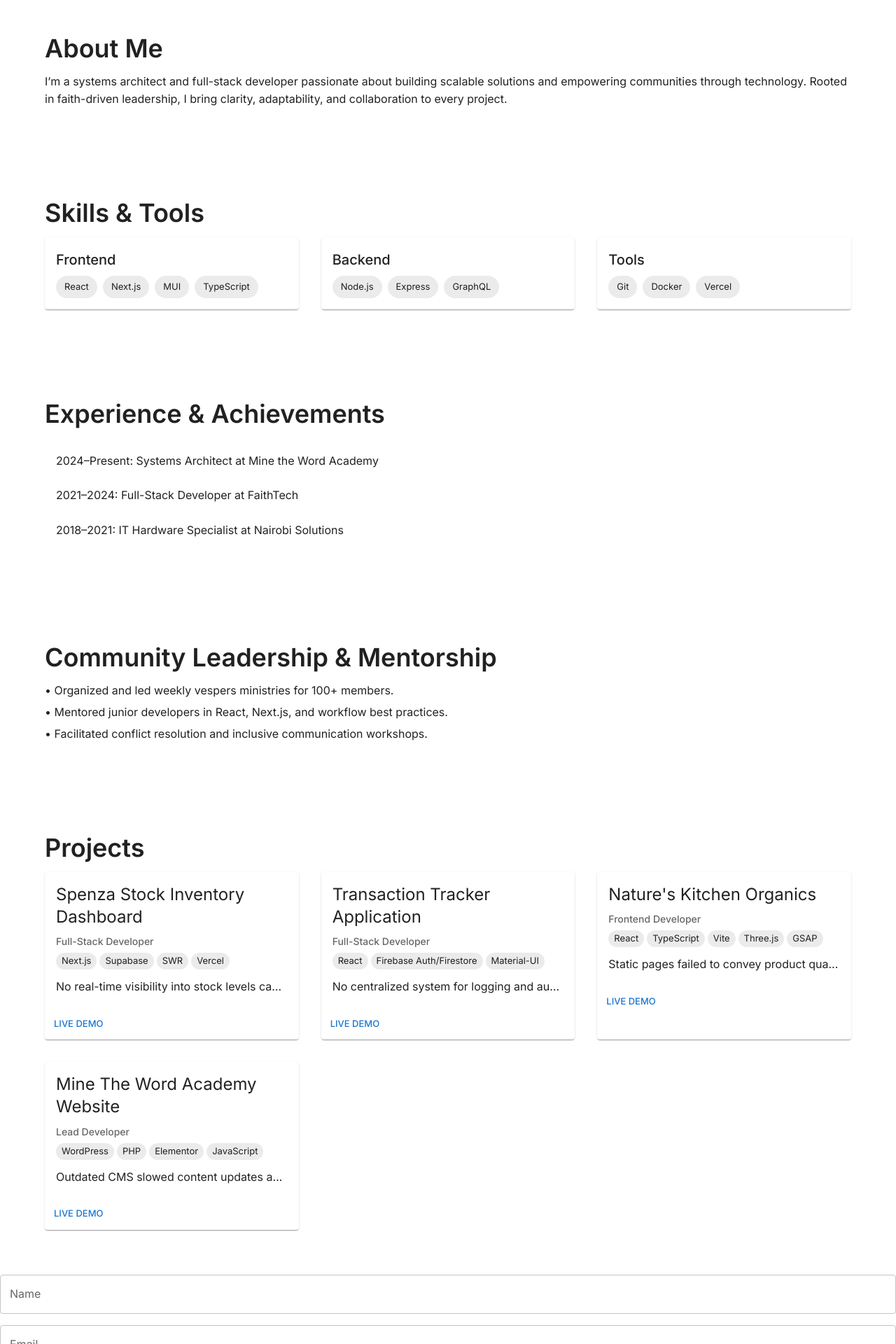
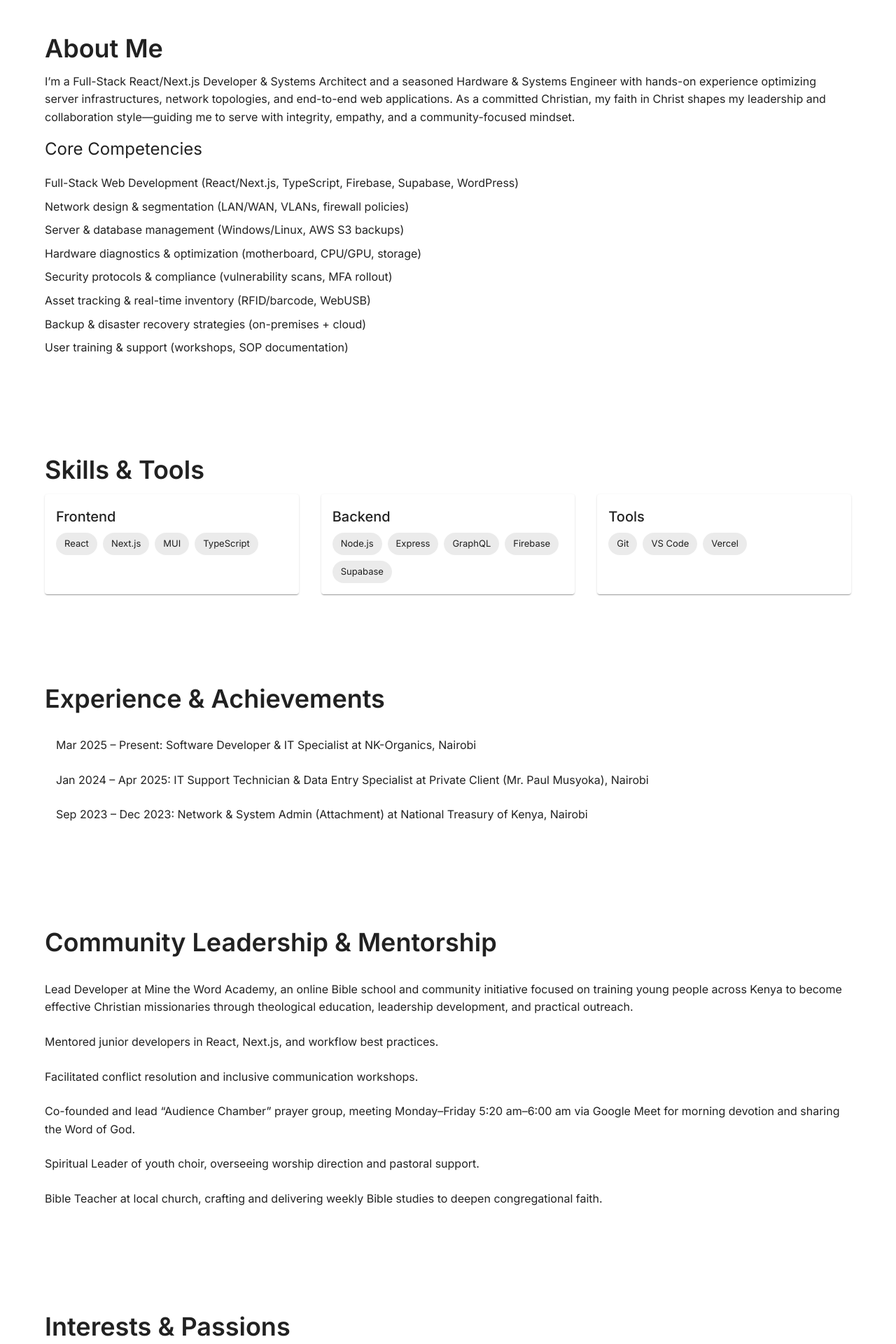
Before and after one commit to Maogast/magaredev, a Next.js app: page / in a window 1280 px wide. Shown: the part 880-2800 px from the top of the page at 70% size. Built offline with nearby package versions, Linux system fonts and the light colour scheme.

Commit message:
almost done with advanced features

```diff
--- a/src/app/page.tsx
+++ b/src/app/page.tsx
@@ -1,3 +1,5 @@
+// src/pages/index.tsx (or wherever your HomePage lives)
+
 import React from "react";
 import Header from "@/components/Header";
 import Hero from "@/components/Hero";
@@ -5,8 +7,9 @@ import About from "@/components/About";
 import Skills from "@/components/Skills";
 import Experience from "@/components/Experience";
 import Leadership from "@/components/Leadership";
+import Interests from "@/components/Interests";
 import Projects from "@/components/Projects";
-import ContactForm from "@/components/ContactForm";
+import ContactForm from "@/components/Contact";
 import Footer from "@/components/Footer";
 
 export default function HomePage() {
@@ -19,6 +22,10 @@ export default function HomePage() {
         <Skills />
         <Experience />
         <Leadership />
+
+        {/* NEW Interests Section */}
+        <Interests />
+
         <Projects />
         <ContactForm />
       </main>
--- a/src/components/About.tsx
+++ b/src/components/About.tsx
@@ -1,5 +1,11 @@
 import React from "react";
-import { Container, Typography } from "@mui/material";
+import {
+  Container,
+  Typography,
+  List,
+  ListItem,
+  ListItemText,
+} from "@mui/material";
 
 export default function About() {
   return (
@@ -7,12 +13,46 @@ export default function About() {
       <Typography variant="h2" gutterBottom>
         About Me
       </Typography>
-      <Typography>
-        I’m a systems architect and full-stack developer passionate about
-        building scalable solutions and empowering communities through
-        technology. Rooted in faith-driven leadership, I bring clarity,
-        adaptability, and collaboration to every project.
+
+      <Typography variant="body1" paragraph>
+        I’m a Full-Stack React/Next.js Developer & Systems Architect and a
+        seasoned Hardware & Systems Engineer with hands-on experience
+        optimizing server infrastructures, network topologies, and end-to-end
+        web applications. As a committed Christian, my faith in Christ shapes
+        my leadership and collaboration style—guiding me to serve with
+        integrity, empathy, and a community-focused mindset.
       </Typography>
+
+      <Typography variant="h5" gutterBottom>
+        Core Competencies
+      </Typography>
+
+      <List>
+        <ListItem disablePadding>
+          <ListItemText primary="Full-Stack Web Development (React/Next.js, TypeScript, Firebase, Supabase, WordPress)" />
+        </ListItem>
+        <ListItem disablePadding>
+          <ListItemText primary="Network design & segmentation (LAN/WAN, VLANs, firewall policies)" />
+        </ListItem>
+        <ListItem disablePadding>
+          <ListItemText primary="Server & database management (Windows/Linux, AWS S3 backups)" />
+        </ListItem>
+        <ListItem disablePadding>
+          <ListItemText primary="Hardware diagnostics & optimization (motherboard, CPU/GPU, storage)" />
+        </ListItem>
+        <ListItem disablePadding>
+          <ListItemText primary="Security protocols & compliance (vulnerability scans, MFA rollout)" />
+        </ListItem>
+        <ListItem disablePadding>
+          <ListItemText primary="Asset tracking & real-time inventory (RFID/barcode, WebUSB)" />
+        </ListItem>
+        <ListItem disablePadding>
+          <ListItemText primary="Backup & disaster recovery strategies (on-premises + cloud)" />
+        </ListItem>
+        <ListItem disablePadding>
+          <ListItemText primary="User training & support (workshops, SOP documentation)" />
+        </ListItem>
+      </List>
     </Container>
   );
 }
--- /dev/null
+++ b/src/components/Contact.tsx
@@ -0,0 +1,18 @@
+// src/pages/contact.tsx
+import React from "react";
+import { Container, Typography } from "@mui/material";
+import Social from "@/components/Social";
+
+export default function Contact() {
+  return (
+    <Container id="contact" sx={{ py: 8 }}>
+      <Typography variant="h2" gutterBottom>
+        Get in Touch
+      </Typography>
+      <Typography variant="body1" paragraph>
+        You can email me directly or find me on socials:
+      </Typography>
+      <Social />
+    </Container>
+  );
+}
--- a/src/components/ContactForm.tsx
+++ /dev/null
@@ -1,91 +0,0 @@
-"use client";
-
-import React from "react";
-import { Box, TextField, Button } from "@mui/material";
-import { useForm, Controller, SubmitHandler } from "react-hook-form";
-
-interface FormData {
-  name: string;
-  email: string;
-  message: string;
-}
-
-export default function ContactForm() {
-  const {
-    control,
-    handleSubmit,
-    reset,
-    formState: { errors, isSubmitting },
-  } = useForm<FormData>();
-
-  const onSubmit: SubmitHandler<FormData> = async (data) => {
-    console.log("Submitted data:", data);
-    // Your submission logic here (e.g., fetch to an API)
-    reset();
-  };
-
-  return (
-    <Box
-      component="form"
-      onSubmit={handleSubmit(onSubmit)}
-      sx={{ display: "flex", flexDirection: "column", gap: 2 }}
-    >
-      <Controller
-        name="name"
-        control={control}
-        defaultValue=""
-        rules={{ required: "Name is required" }}
-        render={({ field }) => (
-          <TextField
-            {...field}
-            label="Name"
-            error={!!errors.name}
-            helperText={errors.name?.message}
-            fullWidth
-          />
-        )}
-      />
-
-      <Controller
-        name="email"
-        control={control}
-        defaultValue=""
-        rules={{
-          required: "Email is required",
-          pattern: { value: /^\S+@\S+$/i, message: "Invalid email address" },
-        }}
-        render={({ field }) => (
-          <TextField
-            {...field}
-            label="Email"
-            error={!!errors.email}
-            helperText={errors.email?.message}
-            fullWidth
-          />
-        )}
-      />
-
-      <Controller
-        name="message"
-        control={control}
-        defaultValue=""
-        rules={{ required: "Message is required" }}
-        render={({ field }) => (
-          <TextField
-            {...field}
-            label="Message"
-            multiline
-            rows={4}
-            error={!!errors.message}
-            helperText={errors.message?.message}
-            fullWidth
-          />
-        )}
-      />
-
-      <Button type="submit" variant="contained" disabled={isSubmitting}>
-        {isSubmitting ? "Sending…" : "Send Message"}
-      </Button>
-    </Box>
-  );
-}
--- a/src/components/Experience.tsx
+++ b/src/components/Experience.tsx
@@ -2,9 +2,9 @@ import React from "react";
 import { Container, Typography, List, ListItem, ListItemText } from "@mui/material";
 
 const experiences = [
-  "2024–Present: Systems Architect at Mine the Word Academy",
-  "2021–2024: Full-Stack Developer at FaithTech",
-  "2018–2021: IT Hardware Specialist at Nairobi Solutions"
+  "Mar 2025 – Present: Software Developer & IT Specialist at NK-Organics, Nairobi",
+  "Jan 2024 – Apr 2025: IT Support Technician & Data Entry Specialist at Private Client (Mr. Paul Musyoka), Nairobi",
+  "Sep 2023 – Dec 2023: Network & System Admin (Attachment) at National Treasury of Kenya, Nairobi",
 ];
 
 export default function Experience() {
--- a/src/components/Header.tsx
+++ b/src/components/Header.tsx
@@ -1,22 +1,65 @@
+// src/components/Header.tsx
+"use client";
+
 import React from "react";
 import Link from "next/link";
-import { AppBar, Toolbar, Typography, Button } from "@mui/material";
+import { styled } from "@mui/material/styles";
+import AppBar from "@mui/material/AppBar";
+import Toolbar from "@mui/material/Toolbar";
+import Typography from "@mui/material/Typography";
+import Box from "@mui/material/Box";
+import Button, { ButtonProps } from "@mui/material/Button";
+
+// 1) Keep your gradient AppBar
+const GradientAppBar = styled(AppBar)({
+  background: "linear-gradient(90deg, #1CB5E0 0%, #000851 100%)",
+});
+
+// 2) Re-apply ButtonProps so TS knows about `component`, `href`, etc.
+const NavButton = styled(Button)<ButtonProps>(({ theme }) => ({
+  color: "#fff",
+  textTransform: "capitalize",
+  fontWeight: 500,
+  padding: theme.spacing(1, 2),
+  borderRadius: theme.shape.borderRadius,
+  transition: "background-color 0.3s ease",
+  "&:hover": {
+    backgroundColor: "rgba(255,255,255,0.2)",
+  },
+}));
 
 export default function Header() {
-  const sections = ["about", "skills", "experience", "leadership", "projects", "contact"];
+  const leftSections = ["about", "skills", "experience"];
+  const rightSections = ["leadership", "interests", "projects", "contact"];
+
+  const renderNav = (sec: string) => (
+    <NavButton
+      key={sec}
+      component={Link}
+      href={`#${sec}`}
+      disableRipple
+    >
+      {sec}
+    </NavButton>
+  );
 
   return (
-    <AppBar position="sticky">
+    <GradientAppBar position="sticky" elevation={4}>
       <Toolbar>
-        <Typography variant="h6" sx={{ flexGrow: 1 }}>
+        <Typography variant="h6" sx={{ mr: 2, color: "#fff" }}>
           Stephen Magare Ogaro
         </Typography>
-        {sections.map((sec) => (
-          <Button key={sec} color="inherit" component={Link} href={`#${sec}`}>
-            {sec.charAt(0).toUpperCase() + sec.slice(1)}
-          </Button>
-        ))}
+
+        <Box sx={{ display: "flex", gap: 1 }}>
+          {leftSections.map(renderNav)}
+        </Box>
+
+        <Box sx={{ flexGrow: 1 }} />
+
+        <Box sx={{ display: "flex", gap: 1 }}>
+          {rightSections.map(renderNav)}
+        </Box>
       </Toolbar>
-    </AppBar>
+    </GradientAppBar>
   );
 }
--- /dev/null
+++ b/src/components/Interests.tsx
@@ -0,0 +1,21 @@
+// src/components/Interests.tsx
+import React from "react";
+import { Container, Typography, Box } from "@mui/material";
+
+export default function Interests() {
+  return (
+    <Container id="interests" sx={{ py: 8 }}>
+      <Typography variant="h2" gutterBottom>
+        Interests & Passions
+      </Typography>
+      <Box>
+        <Typography gutterBottom>
+          • Guitar performance and composition
+        </Typography>
+        <Typography>
+          • Preaching the present truth—connecting modern life with Scripture
+        </Typography>
+      </Box>
+    </Container>
+  );
+}
--- a/src/components/Leadership.tsx
+++ b/src/components/Leadership.tsx
@@ -1,5 +1,8 @@
 import React from "react";
 import { Container, Typography, Box } from "@mui/material";
+import List from "@mui/material/List";
+import ListItem from "@mui/material/ListItem";
+import ListItemText from "@mui/material/ListItemText";
 
 export default function Leadership() {
   return (
@@ -7,16 +10,45 @@ export default function Leadership() {
       <Typography variant="h2" gutterBottom>
         Community Leadership & Mentorship
       </Typography>
+
       <Box>
-        <Typography gutterBottom>
-          • Organized and led weekly vespers ministries for 100+ members.
-        </Typography>
-        <Typography gutterBottom>
-          • Mentored junior developers in React, Next.js, and workflow best practices.
-        </Typography>
-        <Typography>
-          • Facilitated conflict resolution and inclusive communication workshops.
-        </Typography>
+        <List>
+          <ListItem disableGutters>
+            <ListItemText
+              primary="Lead Developer at Mine the Word Academy, an online Bible school and community initiative focused on training young people across Kenya to become effective Christian missionaries through theological education, leadership development, and practical outreach."
+            />
+          </ListItem>
+
+          <ListItem disableGutters>
+            <ListItemText
+              primary="Mentored junior developers in React, Next.js, and workflow best practices."
+            />
+          </ListItem>
+
+          <ListItem disableGutters>
+            <ListItemText
+              primary="Facilitated conflict resolution and inclusive communication workshops."
+            />
+          </ListItem>
+
+          <ListItem disableGutters>
+            <ListItemText
+              primary="Co-founded and lead “Audience Chamber” prayer group, meeting Monday–Friday 5:20 am–6:00 am via Google Meet for morning devotion and sharing the Word of God."
+            />
+          </ListItem>
+
+          <ListItem disableGutters>
+            <ListItemText
+              primary="Spiritual Leader of youth choir, overseeing worship direction and pastoral support."
+            />
+          </ListItem>
+
+          <ListItem disableGutters>
+            <ListItemText
+              primary="Bible Teacher at local church, crafting and delivering weekly Bible studies to deepen congregational faith."
+            />
+          </ListItem>
+        </List>
       </Box>
     </Container>
   );
--- a/src/components/Skills.tsx
+++ b/src/components/Skills.tsx
@@ -3,8 +3,8 @@ import { Container, Typography, Box, Paper, Chip } from "@mui/material";
 
 const categories: Record<string, string[]> = {
   Frontend: ["React", "Next.js", "MUI", "TypeScript"],
-  Backend: ["Node.js", "Express", "GraphQL"],
-  Tools: ["Git", "Docker", "Vercel"]
+  Backend: ["Node.js", "Express", "GraphQL","Firebase","Supabase"],
+  Tools: ["Git", "VS Code", "Vercel"]
 };
 
 export default function Skills() {
```
Also changed, not shown: src/components/Social.tsx (+7 -1 lines).
